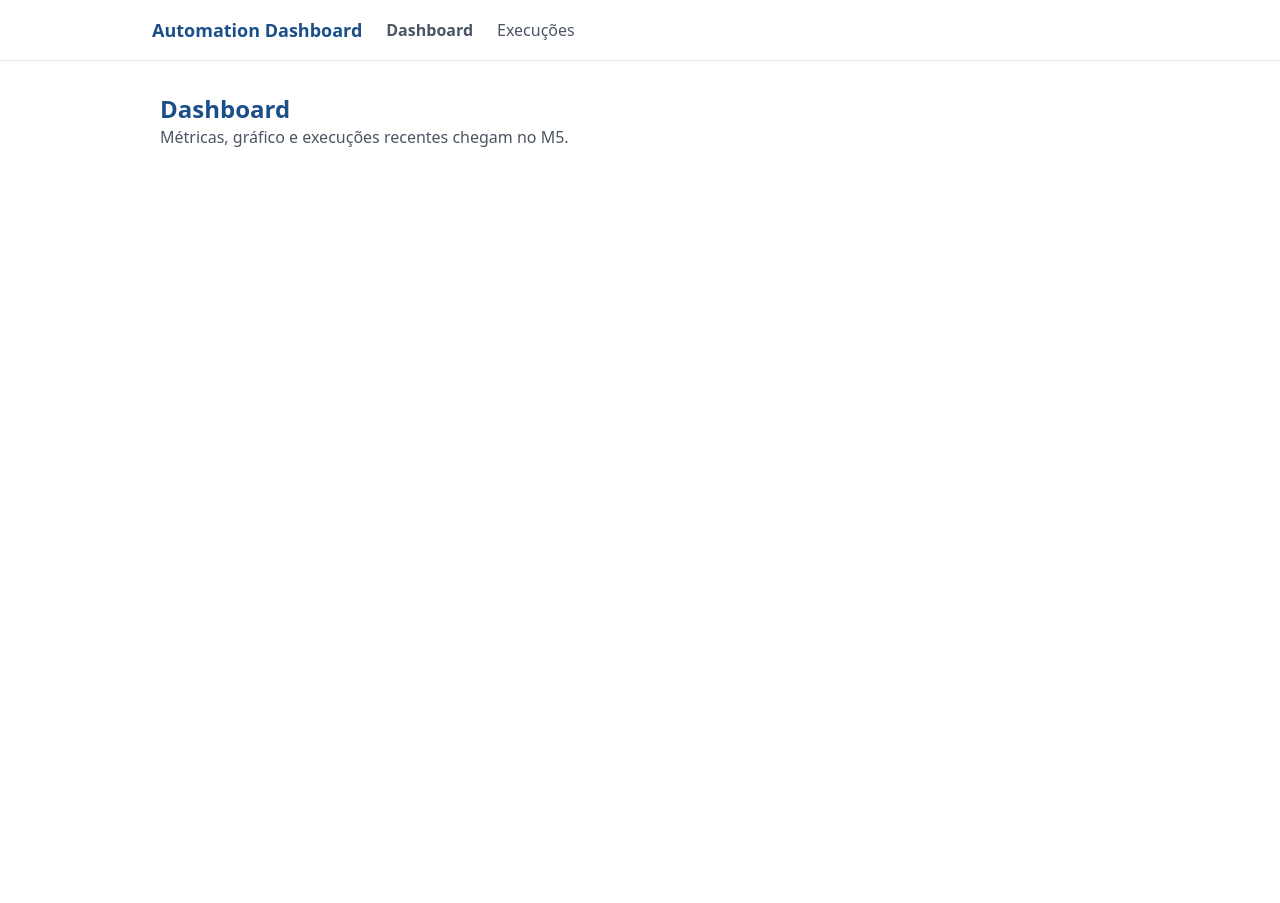
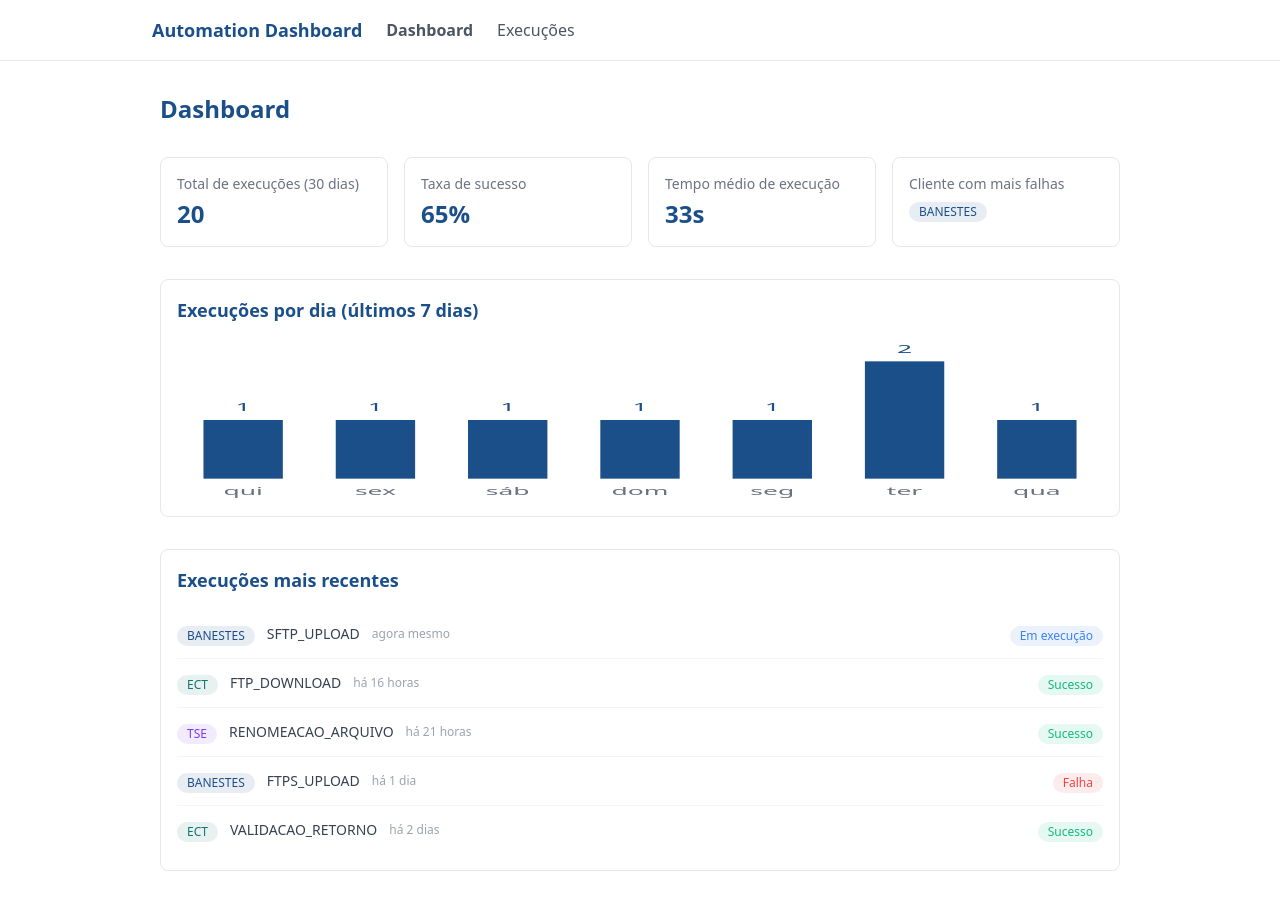
Before and after one commit to Juhdev2022/automation-dashboard-angular, an Angular app: page / in a window 1280 px wide. Before the commit the page ends 800 px from the top, so only its background shows below. Built offline with nearby package versions, Linux system fonts and the light colour scheme.

Commit message:
feat: implementa tela Dashboard com metricas, grafico de execucoes por dia e execucoes recentes

```diff
--- /dev/null
+++ b/src/app/features/dashboard/dashboard.component.html
@@ -0,0 +1,87 @@
+@if (carregando()) {
+  <div class="p-8 text-gray-600">Carregando dados do dashboard...</div>
+} @else if (comErro()) {
+  <div class="p-8 text-status-falha">
+    Não foi possível carregar os dados das execuções. Tente novamente mais tarde.
+  </div>
+} @else {
+  <div class="space-y-8 p-8">
+    <h1 class="text-2xl font-bold text-corporate">Dashboard</h1>
+
+    <section class="grid grid-cols-1 gap-4 sm:grid-cols-2 lg:grid-cols-4">
+      <div class="rounded-lg border border-gray-200 bg-white p-4">
+        <p class="text-sm text-gray-500">Total de execuções (30 dias)</p>
+        <p class="mt-1 text-2xl font-semibold text-corporate">{{ totalExecucoes() }}</p>
+      </div>
+      <div class="rounded-lg border border-gray-200 bg-white p-4">
+        <p class="text-sm text-gray-500">Taxa de sucesso</p>
+        <p class="mt-1 text-2xl font-semibold text-corporate">{{ taxaSucesso() }}%</p>
+      </div>
+      <div class="rounded-lg border border-gray-200 bg-white p-4">
+        <p class="text-sm text-gray-500">Tempo médio de execução</p>
+        <p class="mt-1 text-2xl font-semibold text-corporate">{{ tempoMedioSegundos() | duracao }}</p>
+      </div>
+      <div class="rounded-lg border border-gray-200 bg-white p-4">
+        <p class="text-sm text-gray-500">Cliente com mais falhas</p>
+        @if (clienteComMaisFalhas(); as cliente) {
+          <div class="mt-1">
+            <app-cliente-badge [cliente]="cliente" />
+          </div>
+        } @else {
+          <p class="mt-1 text-2xl font-semibold text-corporate">—</p>
+        }
+      </div>
+    </section>
+
+    <section class="rounded-lg border border-gray-200 bg-white p-4">
+      <h2 class="mb-4 text-lg font-semibold text-corporate">Execuções por dia (últimos 7 dias)</h2>
+      <svg viewBox="0 0 350 150" class="h-40 w-full" preserveAspectRatio="none">
+        @for (dia of execucoesPorDia(); track dia.data; let i = $index) {
+          <rect
+            [attr.x]="i * 50 + 10"
+            [attr.y]="130 - (dia.total / maiorTotalPorDia()) * 110"
+            width="30"
+            [attr.height]="(dia.total / maiorTotalPorDia()) * 110"
+            class="fill-corporate"
+          />
+          <text
+            [attr.x]="i * 50 + 25"
+            y="145"
+            text-anchor="middle"
+            class="fill-gray-500 text-[10px]"
+          >
+            {{ dia.rotulo }}
+          </text>
+          <text
+            [attr.x]="i * 50 + 25"
+            [attr.y]="122 - (dia.total / maiorTotalPorDia()) * 110"
+            text-anchor="middle"
+            class="fill-corporate text-[10px] font-medium"
+          >
+            {{ dia.total }}
+          </text>
+        }
+      </svg>
+    </section>
+
+    <section class="rounded-lg border border-gray-200 bg-white p-4">
+      <h2 class="mb-4 text-lg font-semibold text-corporate">Execuções mais recentes</h2>
+      @if (execucoesRecentes().length === 0) {
+        <p class="text-gray-500">Nenhuma execução encontrada.</p>
+      } @else {
+        <ul class="divide-y divide-gray-100">
+          @for (execucao of execucoesRecentes(); track execucao.id) {
+            <li class="flex items-center justify-between gap-4 py-3">
+              <a [routerLink]="['/execucoes', execucao.id]" class="flex flex-1 items-center gap-3">
+                <app-cliente-badge [cliente]="execucao.cliente" />
+                <span class="text-sm text-gray-700">{{ execucao.tipoTeste }}</span>
+                <span class="text-xs text-gray-400">{{ execucao.dataFim | dataRelativa }}</span>
+              </a>
+              <app-status-badge [status]="execucao.status" />
+            </li>
+          }
+        </ul>
+      }
+    </section>
+  </div>
+}
--- a/src/app/features/dashboard/dashboard.component.ts
+++ b/src/app/features/dashboard/dashboard.component.ts
@@ -1,12 +1,86 @@
-import { Component } from '@angular/core';
+import { ChangeDetectionStrategy, Component, computed, inject } from '@angular/core';
+import { toSignal } from '@angular/core/rxjs-interop';
+import { RouterLink } from '@angular/router';
+import { catchError, map, of } from 'rxjs';
+
+import { Execucao } from '../../core/models/execucao.model';
+import { ExecucaoService } from '../../core/services/execucao.service';
+import { ClienteBadgeComponent } from '../../shared/components/cliente-badge.component';
+import { StatusBadgeComponent } from '../../shared/components/status-badge.component';
+import { DataRelativaPipe } from '../../shared/pipes/data-relativa.pipe';
+import { DuracaoPipe } from '../../shared/pipes/duracao.pipe';
+import {
+  calcularClienteComMaisFalhas,
+  calcularExecucoesPorDia,
+  calcularTaxaSucesso,
+  calcularTempoMedioSegundos,
+  filtrarUltimosDias,
+  obterExecucoesMaisRecentes,
+} from './dashboard.metrics';
+
+type EstadoExecucoes =
+  | { status: 'carregando' }
+  | { status: 'erro' }
+  | { status: 'sucesso'; execucoes: Execucao[] };
+
+const DIAS_METRICAS = 30;
+const DIAS_GRAFICO = 7;
+const TOTAL_RECENTES = 5;
+const ESTADO_INICIAL: EstadoExecucoes = { status: 'carregando' };
 
 @Component({
   selector: 'app-dashboard',
-  template: `
-    <div class="p-8">
-      <h1 class="text-2xl font-bold text-corporate">Dashboard</h1>
-      <p class="text-gray-600">Métricas, gráfico e execuções recentes chegam no M5.</p>
-    </div>
-  `,
+  standalone: true,
+  changeDetection: ChangeDetectionStrategy.OnPush,
+  imports: [RouterLink, StatusBadgeComponent, ClienteBadgeComponent, DuracaoPipe, DataRelativaPipe],
+  templateUrl: './dashboard.component.html',
 })
-export class DashboardComponent {}
+export class DashboardComponent {
+  private readonly execucaoService = inject(ExecucaoService);
+
+  private readonly estado = toSignal(
+    this.execucaoService.getExecucoes().pipe(
+      map((execucoes): EstadoExecucoes => ({ status: 'sucesso', execucoes })),
+      catchError(() => of<EstadoExecucoes>({ status: 'erro' })),
+    ),
+    { initialValue: ESTADO_INICIAL },
+  );
+
+  protected readonly carregando = computed(() => this.estado().status === 'carregando');
+  protected readonly comErro = computed(() => this.estado().status === 'erro');
+
+  private readonly execucoes = computed(() => {
+    const estadoAtual = this.estado();
+    return estadoAtual.status === 'sucesso' ? estadoAtual.execucoes : [];
+  });
+
+  private readonly execucoesUltimos30Dias = computed(() =>
+    filtrarUltimosDias(this.execucoes(), DIAS_METRICAS, new Date()),
+  );
+
+  protected readonly totalExecucoes = computed(() => this.execucoesUltimos30Dias().length);
+
+  protected readonly taxaSucesso = computed(() =>
+    calcularTaxaSucesso(this.execucoesUltimos30Dias()),
+  );
+
+  protected readonly tempoMedioSegundos = computed(() =>
+    calcularTempoMedioSegundos(this.execucoesUltimos30Dias()),
+  );
+
+  protected readonly clienteComMaisFalhas = computed(() =>
+    calcularClienteComMaisFalhas(this.execucoesUltimos30Dias()),
+  );
+
+  protected readonly execucoesPorDia = computed(() =>
+    calcularExecucoesPorDia(this.execucoes(), DIAS_GRAFICO, new Date()),
+  );
+
+  protected readonly maiorTotalPorDia = computed(() =>
+    Math.max(1, ...this.execucoesPorDia().map((dia) => dia.total)),
+  );
+
+  protected readonly execucoesRecentes = computed(() =>
+    obterExecucoesMaisRecentes(this.execucoes(), TOTAL_RECENTES),
+  );
+}
--- /dev/null
+++ b/src/app/features/dashboard/dashboard.metrics.ts
@@ -0,0 +1,110 @@
+import { Execucao } from '../../core/models/execucao.model';
+
+export interface ExecucoesPorDia {
+  data: string;
+  rotulo: string;
+  total: number;
+}
+
+const UM_DIA_MS = 24 * 60 * 60 * 1000;
+const ROTULOS_DIA_SEMANA = ['dom', 'seg', 'ter', 'qua', 'qui', 'sex', 'sáb'];
+
+function inicioDoDia(data: Date): Date {
+  return new Date(data.getFullYear(), data.getMonth(), data.getDate());
+}
+
+function formatarChaveDoDia(data: Date): string {
+  const ano = data.getFullYear();
+  const mes = (data.getMonth() + 1).toString().padStart(2, '0');
+  const dia = data.getDate().toString().padStart(2, '0');
+  return `${ano}-${mes}-${dia}`;
+}
+
+export function filtrarUltimosDias(
+  execucoes: Execucao[],
+  dias: number,
+  referencia: Date,
+): Execucao[] {
+  const limite = inicioDoDia(referencia).getTime() - (dias - 1) * UM_DIA_MS;
+  return execucoes.filter((execucao) => new Date(execucao.dataFim).getTime() >= limite);
+}
+
+export function calcularTaxaSucesso(execucoes: Execucao[]): number {
+  if (execucoes.length === 0) {
+    return 0;
+  }
+
+  const totalComSucesso = execucoes.filter((execucao) => execucao.status === 'SUCESSO').length;
+  return Math.round((totalComSucesso / execucoes.length) * 100);
+}
+
+export function calcularTempoMedioSegundos(execucoes: Execucao[]): number {
+  if (execucoes.length === 0) {
+    return 0;
+  }
+
+  const totalSegundos = execucoes.reduce((soma, execucao) => soma + execucao.duracaoSegundos, 0);
+  return Math.round(totalSegundos / execucoes.length);
+}
+
+/**
+ * Em caso de empate no número de falhas, mantém o cliente que atingiu o maior
+ * total primeiro (ordem de aparição na lista) — decisão arbitrária, já que o
+ * requisito original não especifica critério de desempate.
+ */
+export function calcularClienteComMaisFalhas(execucoes: Execucao[]): string | null {
+  const falhasPorCliente = new Map<string, number>();
+
+  for (const execucao of execucoes) {
+    if (execucao.status !== 'FALHA') {
+      continue;
+    }
+
+    falhasPorCliente.set(execucao.cliente, (falhasPorCliente.get(execucao.cliente) ?? 0) + 1);
+  }
+
+  let clienteComMaisFalhas: string | null = null;
+  let maiorTotal = 0;
+
+  for (const [cliente, total] of falhasPorCliente) {
+    if (total > maiorTotal) {
+      clienteComMaisFalhas = cliente;
+      maiorTotal = total;
+    }
+  }
+
+  return clienteComMaisFalhas;
+}
+
+export function calcularExecucoesPorDia(
+  execucoes: Execucao[],
+  dias: number,
+  referencia: Date,
+): ExecucoesPorDia[] {
+  const hoje = inicioDoDia(referencia);
+  const buckets: ExecucoesPorDia[] = [];
+
+  for (let i = dias - 1; i >= 0; i--) {
+    const data = new Date(hoje.getTime() - i * UM_DIA_MS);
+    buckets.push({ data: formatarChaveDoDia(data), rotulo: ROTULOS_DIA_SEMANA[data.getDay()], total: 0 });
+  }
+
+  const indicePorChave = new Map(buckets.map((bucket, indice) => [bucket.data, indice]));
+
+  for (const execucao of execucoes) {
+    const chave = formatarChaveDoDia(new Date(execucao.dataFim));
+    const indice = indicePorChave.get(chave);
+
+    if (indice !== undefined) {
+      buckets[indice].total++;
+    }
+  }
+
+  return buckets;
+}
+
+export function obterExecucoesMaisRecentes(execucoes: Execucao[], quantidade: number): Execucao[] {
+  return [...execucoes]
+    .sort((a, b) => new Date(b.dataFim).getTime() - new Date(a.dataFim).getTime())
+    .slice(0, quantidade);
+}
```
Also changed, not shown: 1 other file (tests, documents, lock files or other folders).
